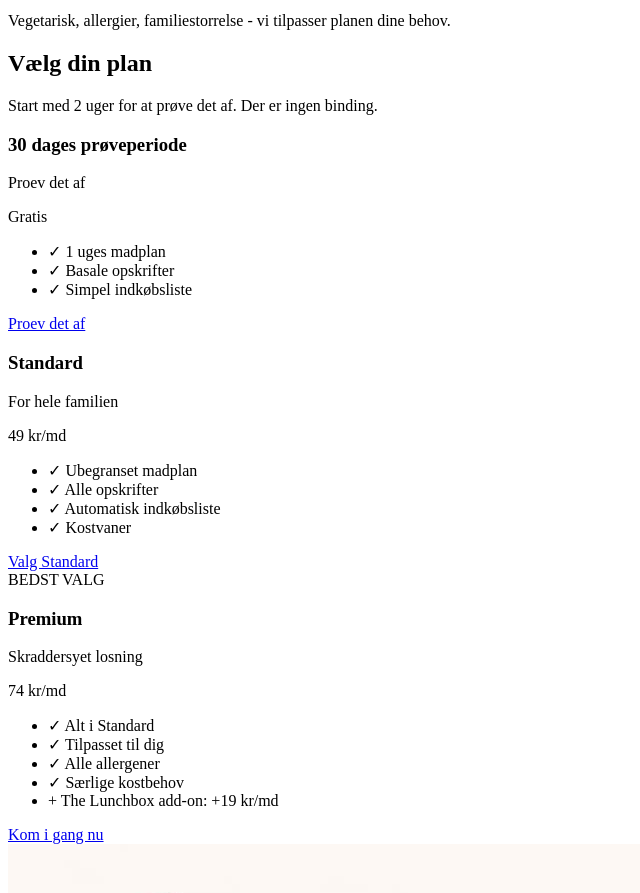
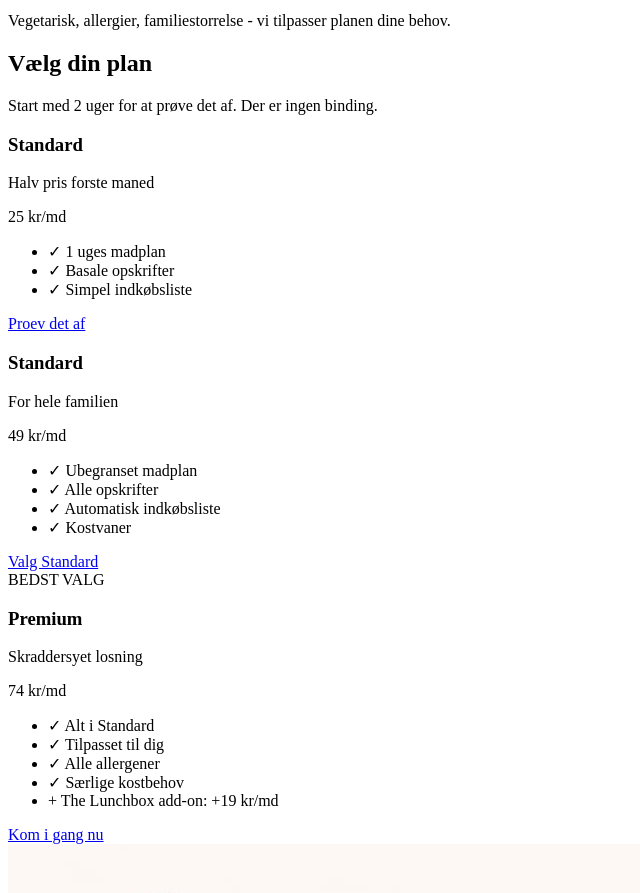
Before and after one commit to SevkanFeisty/feisty-recipes, a Next.js app: page / in a window 1280 px wide. Shown: the part 4320-5213 px from the top of the page, without its empty margins (0-640 px from the left). Built offline with nearby package versions, Linux system fonts and the light colour scheme; a web font is replaced by a local one.

Commit message:
Fix: first month is half price (25 kr) instead of free trial

```diff
--- a/app/page.js
+++ b/app/page.js
@@ -160,10 +160,11 @@ export default function HomePage() {
           <div className="grid md:grid-cols-3 gap-8 max-w-4xl mx-auto">
             {/* Free */}
             <div className="border-2 border-slate-200 rounded-3xl p-8">
-              <h3 className="text-xl font-bold text-slate-900">30 dages prøveperiode</h3>
-              <p className="text-slate-500 text-sm mt-2 mb-4">Proev det af</p>
+              <h3 className="text-xl font-bold text-slate-900">Standard</h3>
+              <p className="text-slate-500 text-sm mt-2 mb-4">Halv pris forste maned</p>
               <div className="mb-6">
-                <span className="text-4xl font-bold text-slate-900">Gratis</span>
+                <span className="text-4xl font-bold text-slate-900">25 kr</span>
+                <span className="text-lg font-normal text-slate-500">/md</span>
               </div>
               <ul className="space-y-3 mb-8">
                 <li className="flex items-center gap-2 text-slate-600">
--- a/app/profil/page.js
+++ b/app/profil/page.js
@@ -64,8 +64,8 @@ export default function ProfilPage() {
   const plans = [
     {
       id: "free",
-      name: "30 dages prøveperiode",
-      price: "Gratis",
+      name: "Standard (halv pris)",
+      price: "25 kr",
       period: "for evigt",
       features: ["1 uges madplan", "Basale opskrifter", "Simpel indkøbsliste"],
       popular: false,
```
